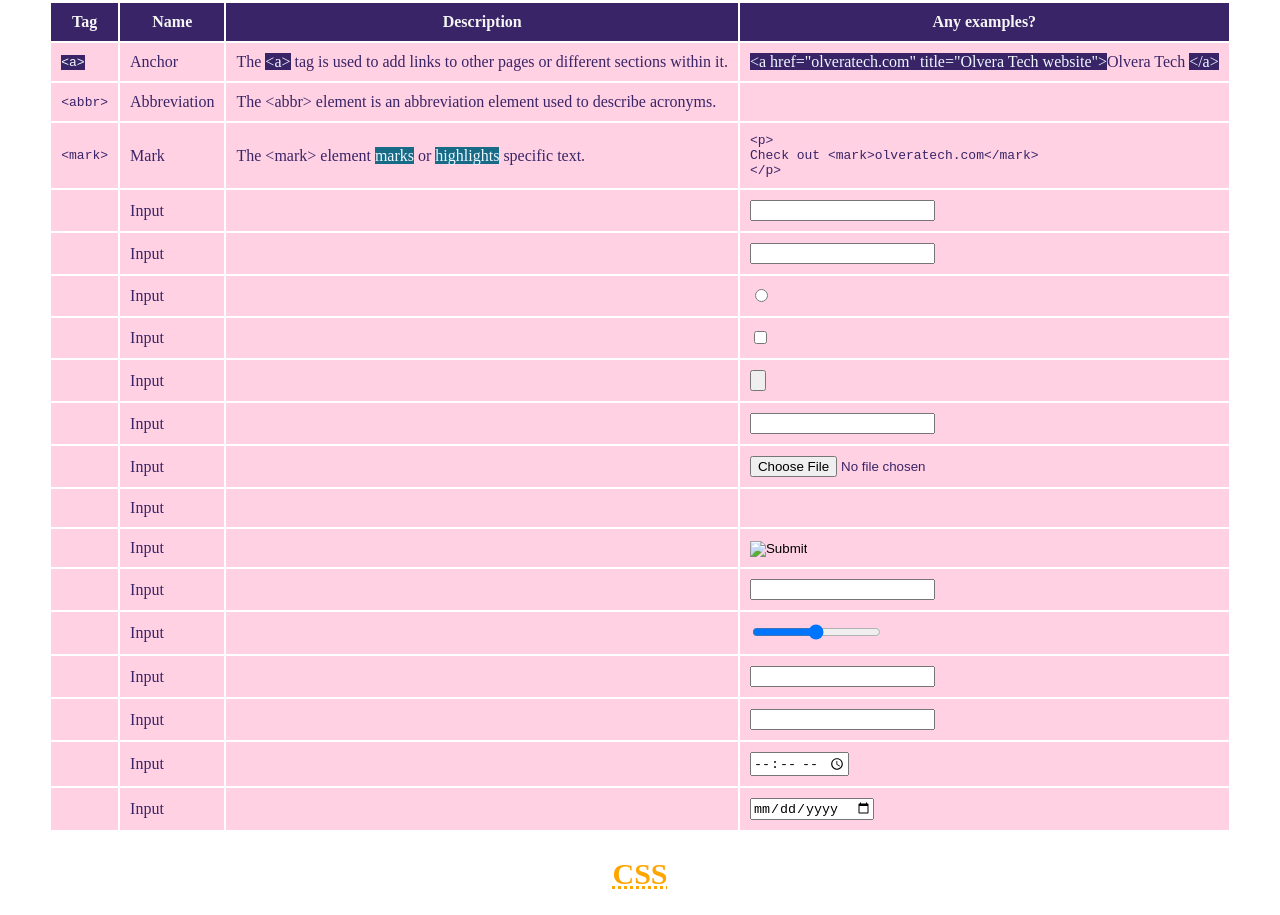
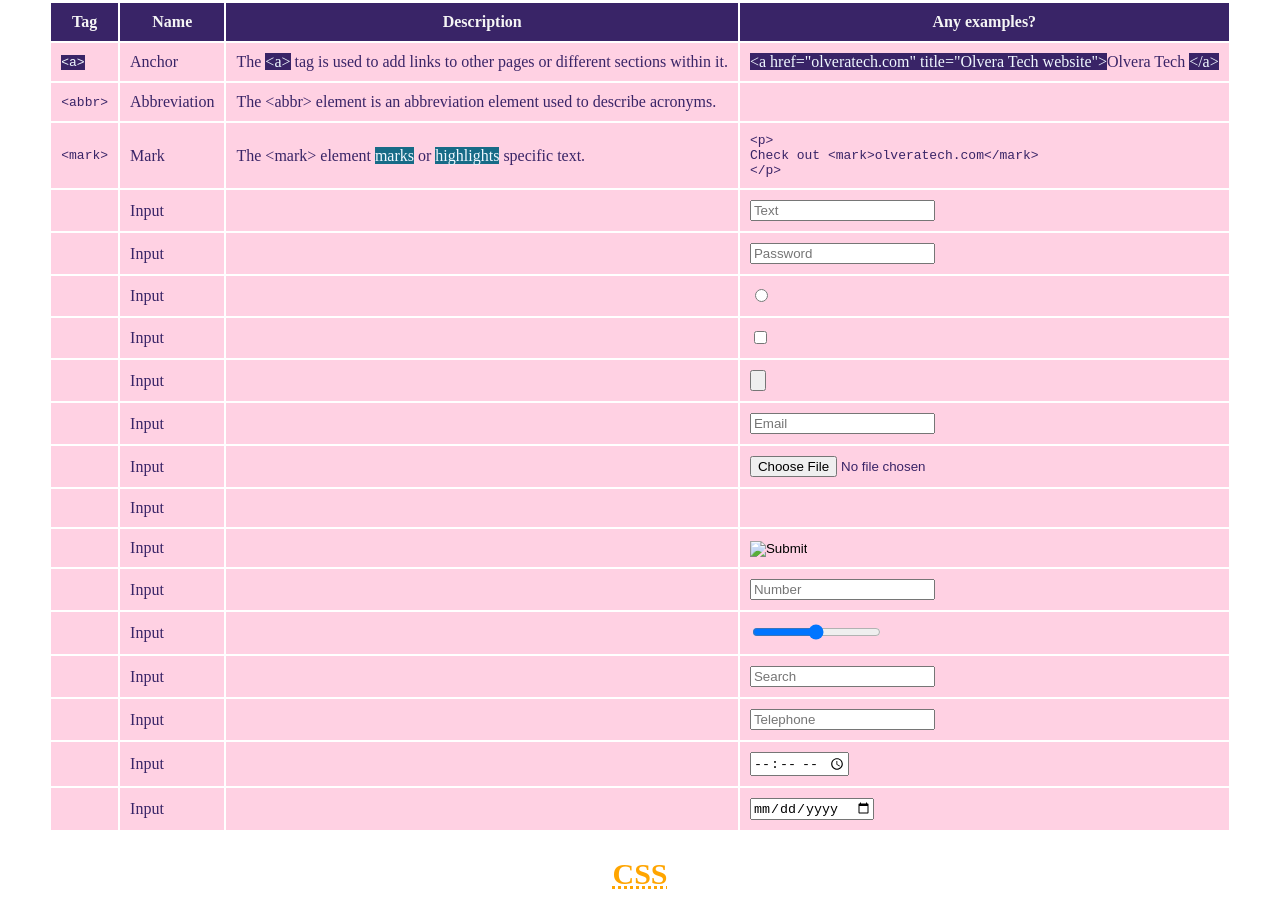
Before and after one commit to juanolveraruiz/cheatsheets, a plain HTML site: page index.html in a window 1280 px wide. Shown: the part 244-1159 px from the top of the page. Drawn offline with Linux system fonts and the light colour scheme.

Commit message:
added placeholder in some inputs

```diff
--- a/index.html
+++ b/index.html
@@ -40,13 +40,13 @@
             <td class="code"></td>
             <td>Input</td>
             <td></td>
-            <td><input type="text"></td>
+            <td><input type="text" placeholder="Text"></td>
         </tr>
         <tr class="table-content">
             <td class="code"></td>
             <td>Input</td>
             <td></td>
-            <td><input type="password"></td>
+            <td><input type="password" placeholder="Password"></td>
         </tr>
         <tr class="table-content">
             <td class="code"></td>
@@ -70,7 +70,7 @@
             <td class="code"></td>
             <td>Input</td>
             <td></td>
-            <td><input type="email"></td>
+            <td><input type="email" placeholder="Email"></td>
         </tr>
         <tr class="table-content">
             <td class="code"></td>
@@ -82,7 +82,7 @@
             <td class="code"></td>
             <td>Input</td>
             <td></td>
-            <td><input type="hidden"></td>
+            <td><input type="hidden" placeholder="Hidden"></td>
         </tr>
         <tr class="table-content">
             <td class="code"></td>
@@ -94,7 +94,7 @@
             <td class="code"></td>
             <td>Input</td>
             <td></td>
-            <td><input type="number"></td>
+            <td><input type="number" placeholder="Number"></td>
         </tr>
         <tr class="table-content">
             <td class="code"></td>
@@ -106,13 +106,13 @@
             <td class="code"></td>
             <td>Input</td>
             <td></td>
-            <td><input type="search"></td>
+            <td><input type="search" placeholder="Search"></td>
         </tr>
         <tr class="table-content">
             <td class="code"></td>
             <td>Input</td>
             <td></td>
-            <td><input type="tel"></td>
+            <td><input type="tel" placeholder="Telephone"></td>
         </tr>
         <tr class="table-content">
             <td class="code"></td>
```
